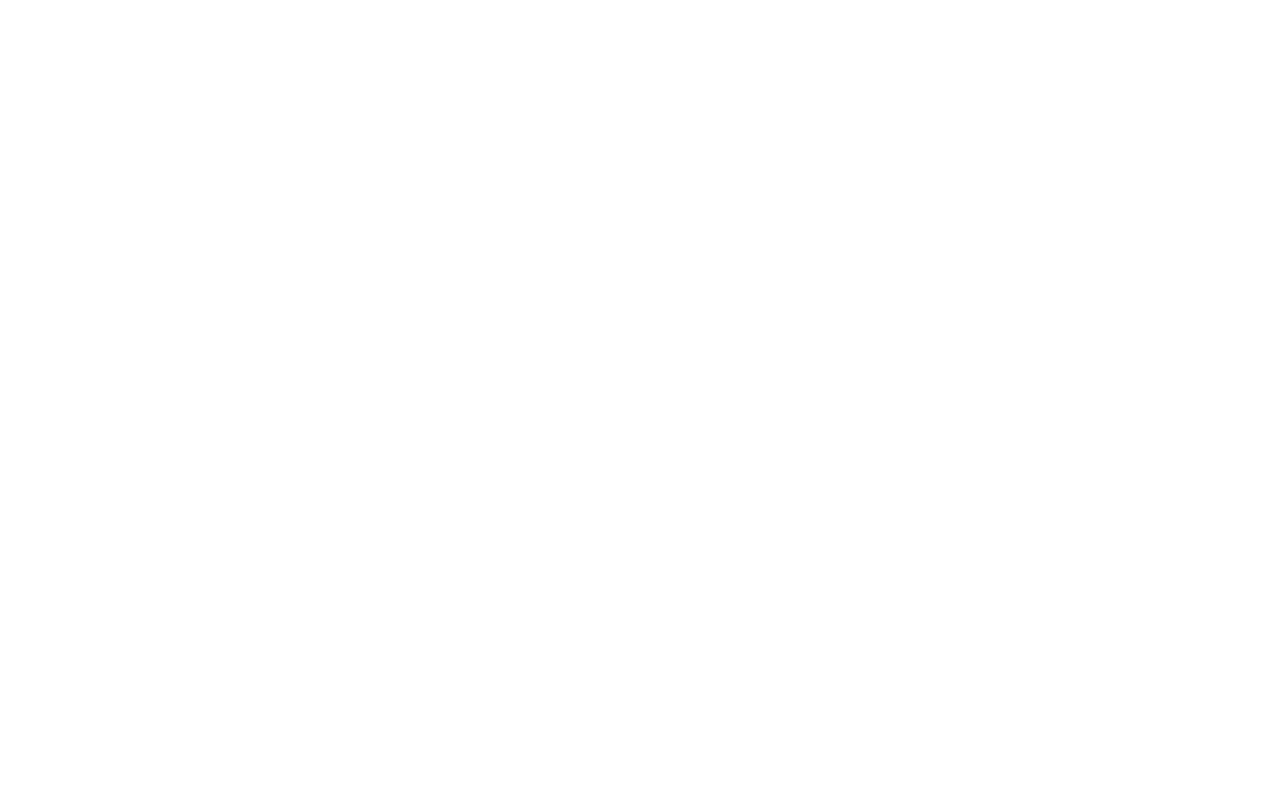
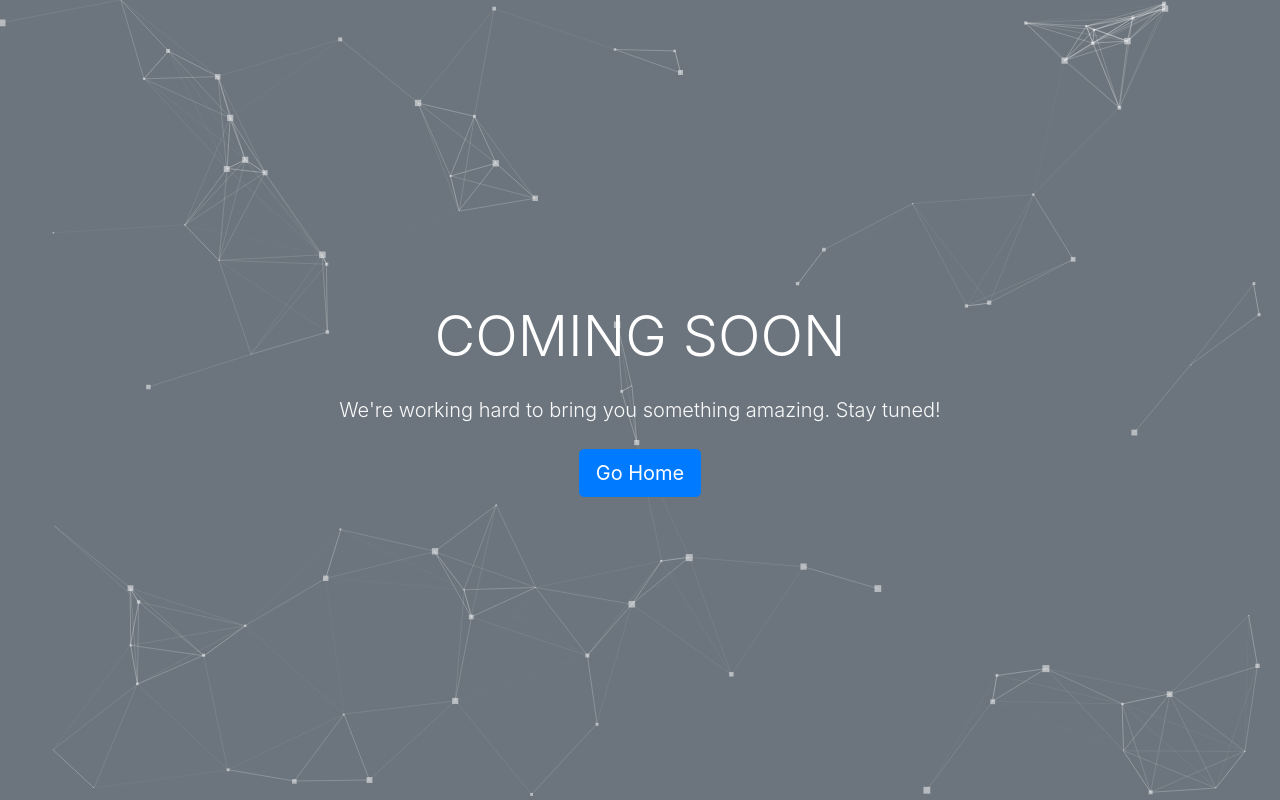
Before and after one commit to Akachi-Anabanti/sort_n_search-visualizer, a React (Create React App) app: page /searching in a window 1280 px wide. Before the commit this address had no page. Built offline with nearby package versions, Linux system fonts and the light colour scheme.

Commit message:
search coming soon

```diff
--- a/src/App.js
+++ b/src/App.js
@@ -2,6 +2,7 @@
 import "./App.css";
 import Home from "./components/Home";
 import Sorting from "./components/sorting/Sorting";
+import Search from "./components/search/Search";
 
 function App() {
   return (
@@ -10,6 +11,7 @@
         <div>
           <Routes>
             <Route path="/sorting" element={<Sorting />} />
+            <Route path="/searching" element={<Search />} />
             <Route path="/" element={<Home />} />
           </Routes>
         </div>
--- a/src/components/Home.js
+++ b/src/components/Home.js
@@ -11,7 +11,7 @@
 function Home() {
   const [problems] = useState([
     { name: "Sorting", imgUrl: bar, link: "/Sorting" },
-    { name: "Search", imgUrl: graph, link: "/searching" },
+    { name: "Search", imgUrl: graph, link: "/Searching" },
   ]);
 
   const navigate = useNavigate();
--- /dev/null
+++ b/src/components/search/Search.js
@@ -0,0 +1,39 @@
+/* eslint-disable jsx-a11y/anchor-is-valid */
+
+import "particles.js";
+import particlesJSON from "../../assets/particles-config.json";
+import { useEffect } from "react";
+
+function Search() {
+  useEffect(() => {
+    window.particlesJS("particles-js", particlesJSON);
+  }, []);
+  return (
+    <div
+      className="container-fluid bg-secondary d-flex align-items-center justify-content-center position-relative"
+      style={{ height: "100vh", overflow: "hidden" }}
+    >
+      <div
+        id="particles-js"
+        style={{
+          position: "absolute",
+          top: 0,
+          left: 0,
+          width: "100%",
+          height: "100%",
+        }}
+      ></div>
+      <div className="text-center position-relative" style={{ zIndex: 2 }}>
+        <h1 className="display-4 text-white mb-4">COMING SOON</h1>
+        <p className="lead text-light mb-4">
+          We're working hard to bring you something amazing. Stay tuned!
+        </p>
+        <a href="/" className="btn btn-primary btn-lg">
+          Go Home
+        </a>
+      </div>
+    </div>
+  );
+}
+
+export default Search;
```
Also changed, not shown: src/components/search/search.js (deleted).
